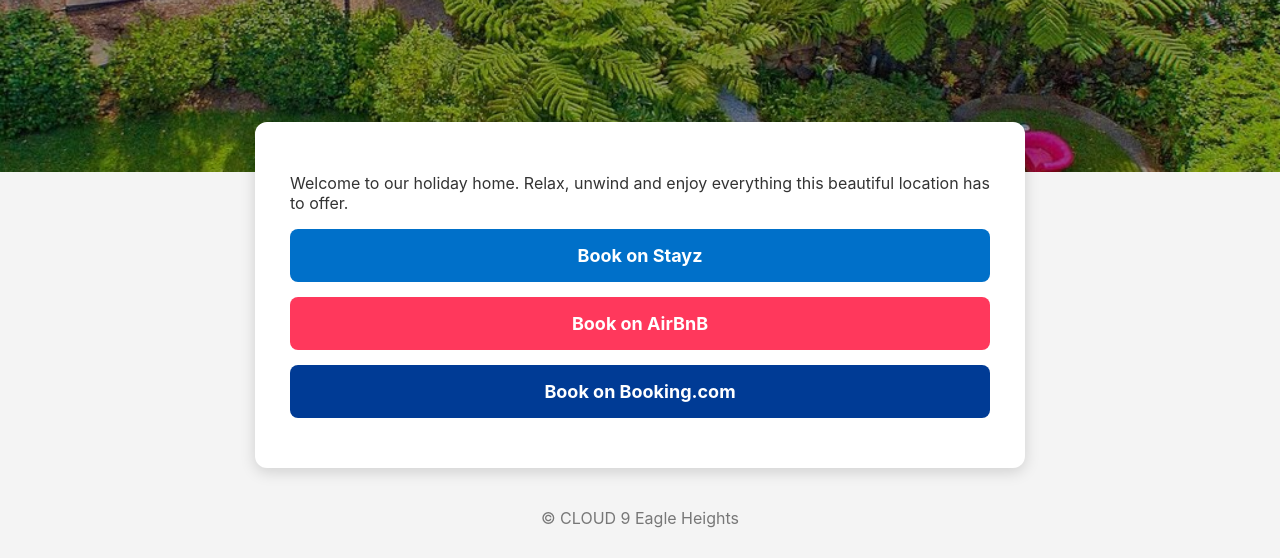
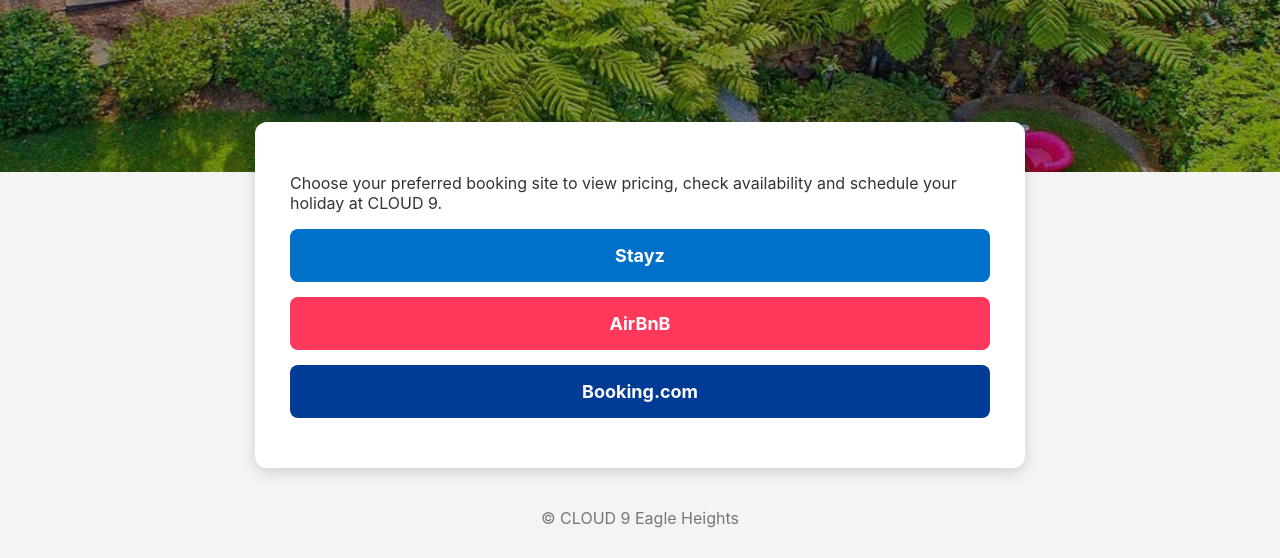
Before and after one commit to cloud9eagleheights/landing, a plain HTML site: page index.html in a window 1280 px wide. Shown: the part 268-826 px from the top of the page. Drawn offline with Linux system fonts and the light colour scheme.

Commit message:
Update booking site links and text in index.html

```diff
--- a/index.html
+++ b/index.html
@@ -89,19 +89,19 @@
 <div class="container">
 
 <p>
-Welcome to our holiday home. Relax, unwind and enjoy everything this beautiful location has to offer.
+Choose your preferred booking site to view pricing, check availability and schedule your holiday at CLOUD 9.
 </p>
 
 <a class="button stayz" href="https://homeaway.com.au/p9101147">
-Book on Stayz
+Stayz
 </a>
 
 <a class="button airbnb" href="https://airbnb.com.au/rooms/6390611">
-Book on AirBnB
+AirBnB
 </a>
 
 <a class="button booking" href="https://booking.com/hotel/au/cloud-9-cliff-top-eagle-heights.en-gb.html">
-Book on Booking.com
+Booking.com
 </a>
 
 </div>
```
